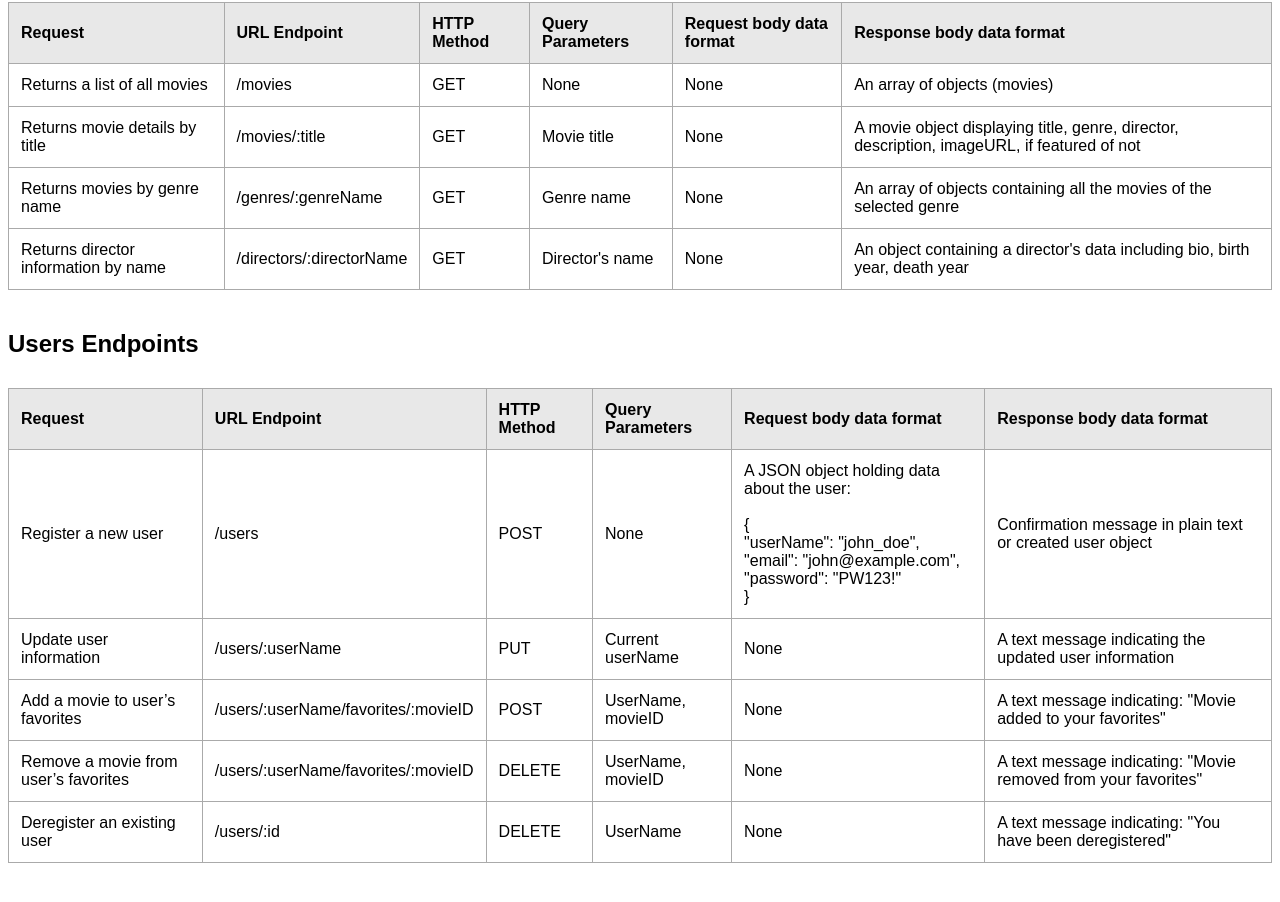
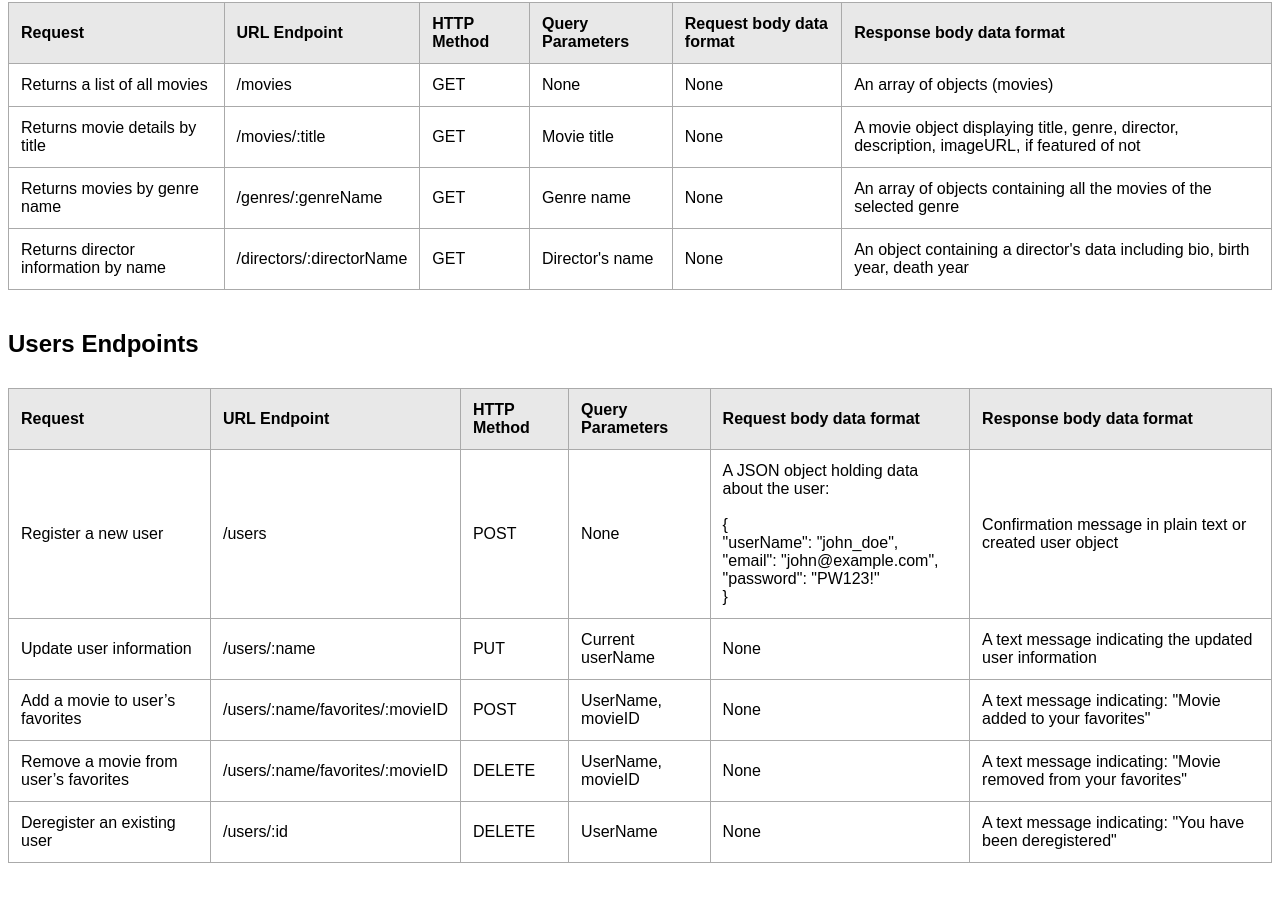
Before and after one commit to LambicJaune/movie_api, a website: page public/documentation.html in a window 1280 px wide. Shown: the part 236-1138 px from the top of the page. Drawn offline with Linux system fonts and the light colour scheme.

Commit message:
Changed endpoints req param

```diff
--- a/public/documentation.html
+++ b/public/documentation.html
@@ -125,7 +125,7 @@
 
         <tr>
             <td>Update user information</td>
-            <td>/users/:userName</td>
+            <td>/users/:name</td>
             <td>PUT</td>
             <td>Current userName</td>
             <td>None</td>
@@ -134,7 +134,7 @@
 
         <tr>
             <td>Add a movie to user’s favorites</td>
-            <td>/users/:userName/favorites/:movieID</td>
+            <td>/users/:name/favorites/:movieID</td>
             <td>POST</td>
             <td>UserName, movieID</td>
             <td>None</td>
@@ -143,7 +143,7 @@
 
         <tr>
             <td>Remove a movie from user’s favorites</td>
-            <td>/users/:userName/favorites/:movieID</td>
+            <td>/users/:name/favorites/:movieID</td>
             <td>DELETE</td>
             <td>UserName, movieID</td>
             <td>None</td>
```
